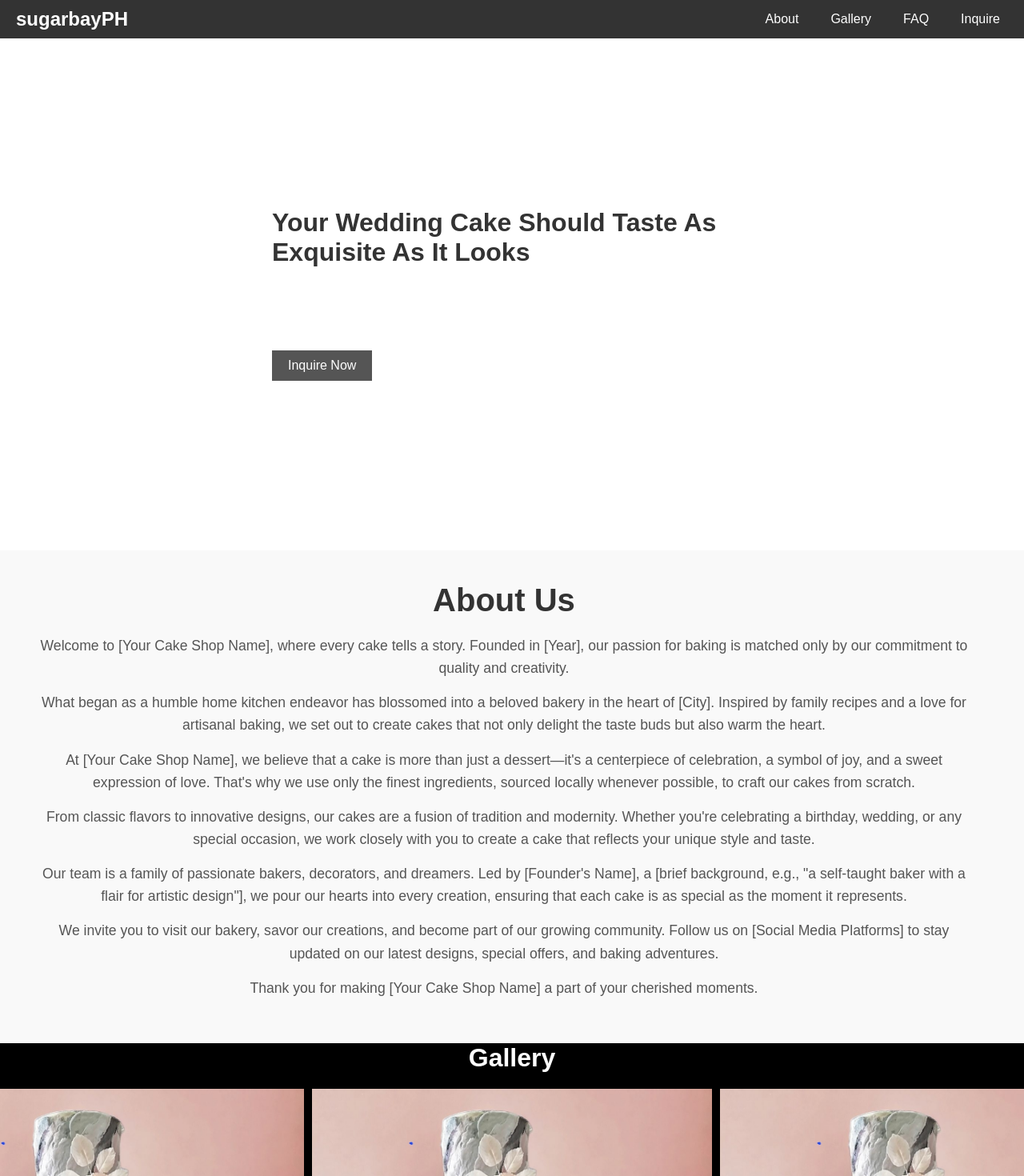
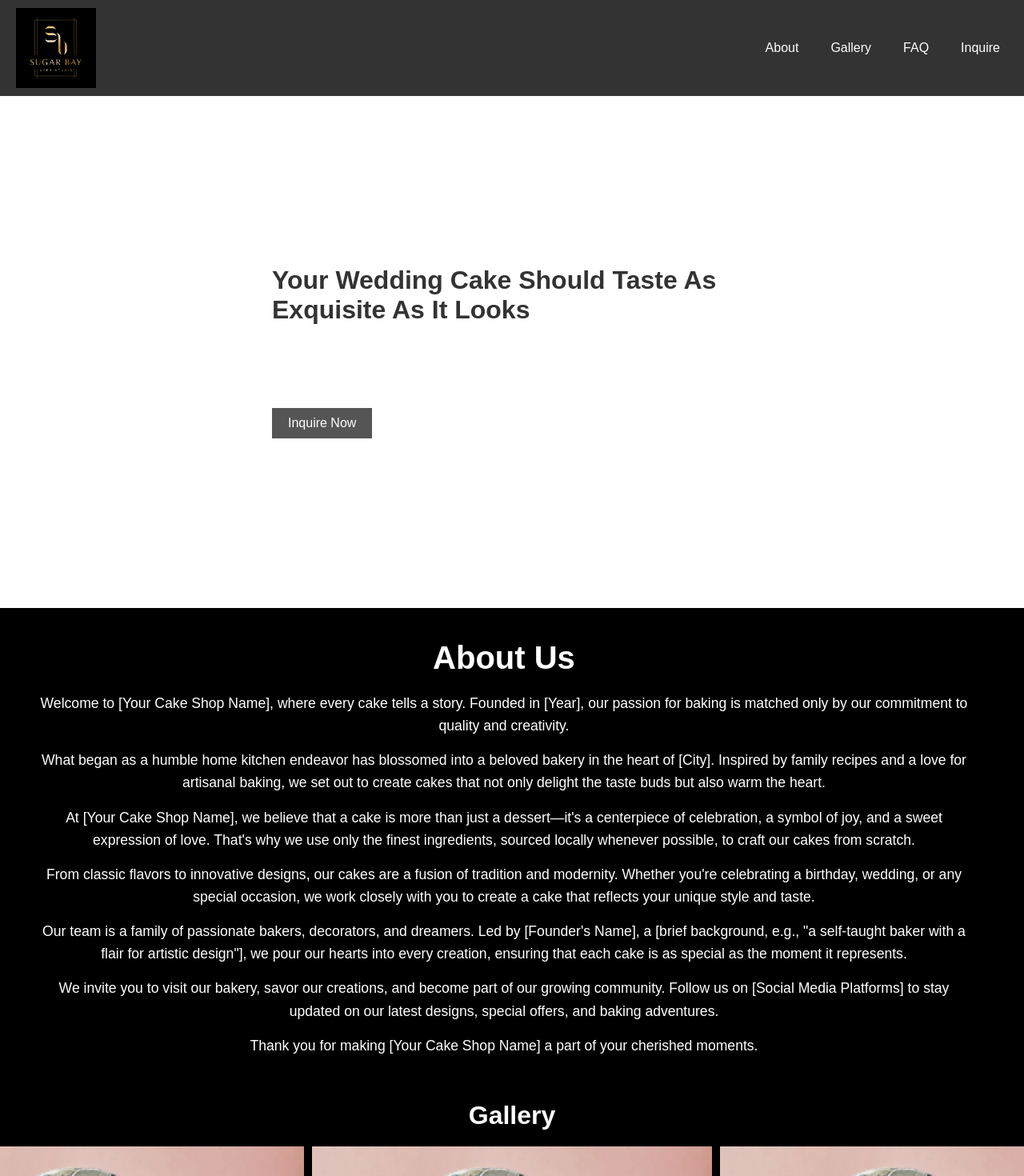
Before and after one commit to ericmarcellini/CakeDay, a React (Create React App) app in the folder cakeday/: page / in a window 1280 px wide. Shown: the top 1470 px of the page at 80% size. Built offline with nearby package versions, Linux system fonts and the light colour scheme.

Commit message:
ccs changes to match new colorway

```diff
--- a/cakeday/src/components/About.css
+++ b/cakeday/src/components/About.css
@@ -4,7 +4,7 @@
     align-items: center;
     justify-content: space-between;
     padding: 40px;
-    background-color: #f9f9f9;
+    background-color: black;
   }
 
   .about-content {
@@ -15,14 +15,14 @@
   .about-content h2 {
     font-size: 2.5rem;
     margin-bottom: 20px;
-    color: #333;
+    color: white;
   }
 
   .about-content p {
     font-size: 1.1rem;
     line-height: 1.6;
     margin-bottom: 15px;
-    color: #555;
+    color: white;
   }
 
   .about-image {
--- a/cakeday/src/components/ContactForm.css
+++ b/cakeday/src/components/ContactForm.css
@@ -3,13 +3,13 @@
     justify-content: center;
     align-items: center;
     padding: 20px;
-    background-color: #f9f9f9;
+    background-color: white;
   }
 
   .contact-form {
     width: 100%;
     max-width: 500px;
-    background-color: #fff;
+    background-color: white;
     padding: 20px;
     border-radius: 8px;
     box-shadow: 0 0 10px rgba(0, 0, 0, 0.1);
--- a/cakeday/src/components/Header.css
+++ b/cakeday/src/components/Header.css
@@ -11,8 +11,8 @@
 
 /* Logo */
 .logo {
-  font-size: 1.5rem;
-  font-weight: bold;
+  width: 100px;
+  height: 100px;
 }
 
 /* Navigation links */
--- a/cakeday/src/components/Header.js
+++ b/cakeday/src/components/Header.js
@@ -1,5 +1,6 @@
 import React, { useState } from 'react';
 import './Header.css';
+import logo from './images/logo.jpg';
 
 const Header = () => {
   const [isMenuOpen, setIsMenuOpen] = useState(false);
@@ -10,7 +11,7 @@
 
   return (
     <header className="header">
-      <h1 className="logo">sugarbayPH</h1>
+      <img className='logo' src={logo} alt="Logo" />
       <nav className={`nav ${isMenuOpen ? 'open' : ''}`}>
         <ul>
           <li><a href="#about">About</a></li>
```
